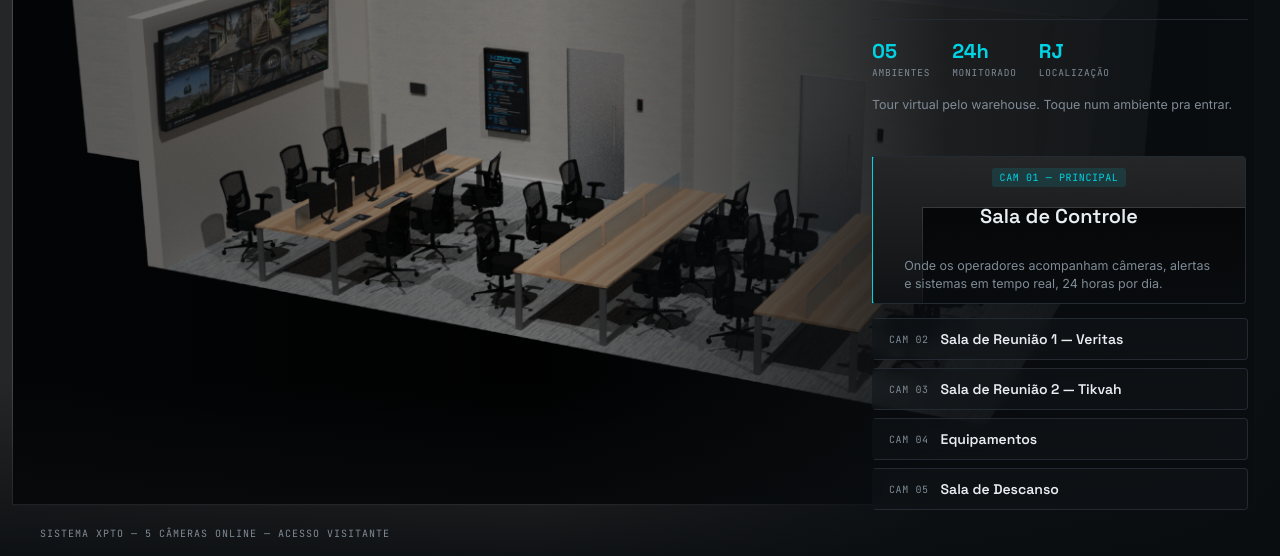
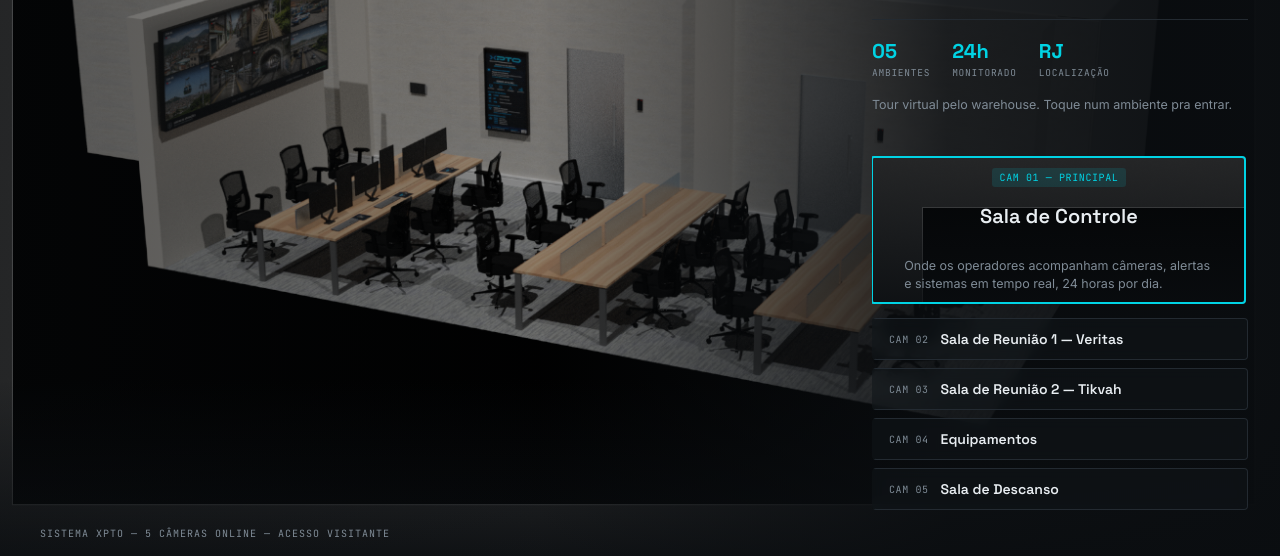
Before and after one commit to marcusforster13/xpto-tour-virtual, a plain HTML site: page index.html in a window 1280 px wide. In both pictures the pointer is over the button 1060 px from the left and 474 px from the top of the page. Shown: the part 244-800 px from the top of the page. Drawn offline with Linux system fonts and the light colour scheme.

Commit message:
corrige contorno de foco vazando pra fora dos cards

```diff
--- a/style.css
+++ b/style.css
@@ -214,9 +214,12 @@ button{ font-family: inherit; cursor: pointer; }
   border: 1px solid var(--panel-line);
   margin-bottom: 6px;
 }
-.hub-item--featured:hover{
+.hub-item--featured:hover,
+.hub-item--featured:focus-visible{
   border-color: var(--cyan-dim);
   transform: none;
+  outline: 2px solid var(--cyan);
+  outline-offset: -2px;
 }
 .hub-item--featured .hub-item-id{
   color: var(--cyan);
@@ -258,6 +261,10 @@ button{ font-family: inherit; cursor: pointer; }
   border-left-color: var(--cyan);
   background: rgba(18,22,27,0.85);
   transform: translateX(-2px);
+}
+.hub-item:focus-visible{
+  outline: 2px solid var(--cyan);
+  outline-offset: -2px; /* fica por dentro do card, sem vazar pra fora */
 }
 
 .hub-item-id{
```
